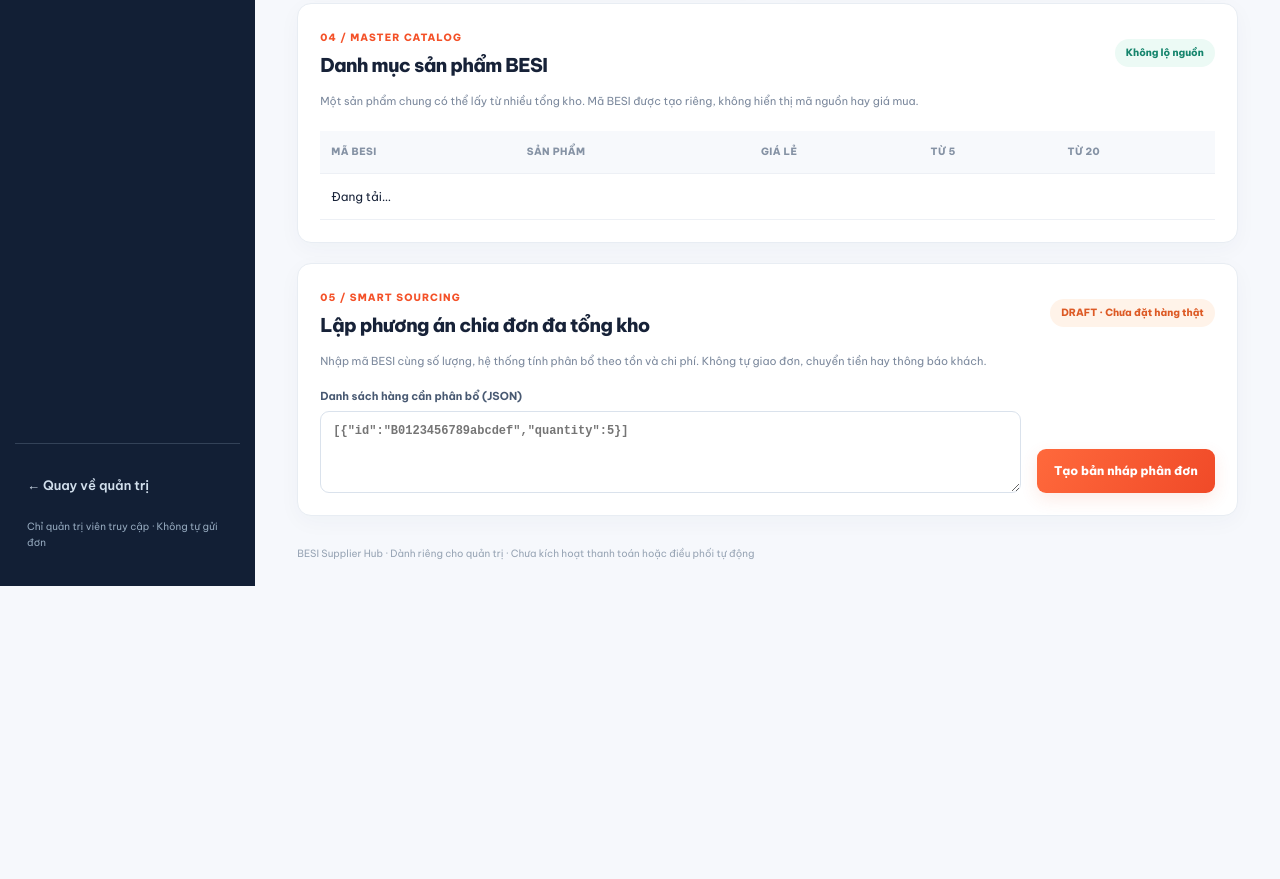
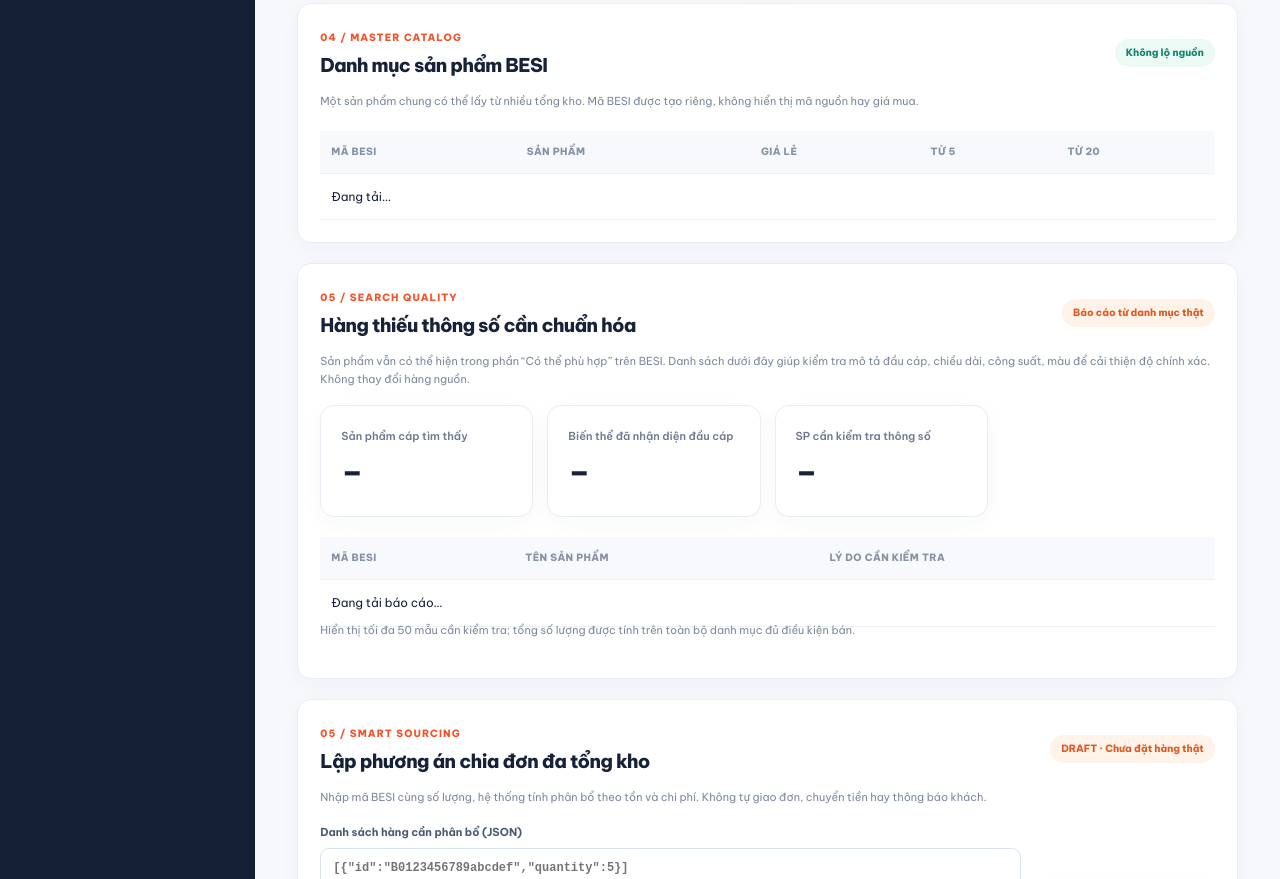
Before and after one commit to capquangfptminhlh/cnlg, a website: page public/admin-besi.html in a window 1280 px wide. Shown: the part 1357-2236 px from the top of the page. Before the commit the page ends 1943 px from the top, so only its background shows below. Drawn offline with Linux system fonts and the light colour scheme; no server answers.

Commit message:
feat(admin): add catalog specification coverage panel and review queue for incomplete product names

```diff
--- a/public/admin-besi.html
+++ b/public/admin-besi.html
@@ -20,6 +20,7 @@
     <a href="#feed"><span>⇣</span> Nhập bảng hàng</a>
     <a href="#catalog"><span>▤</span> Danh mục hợp nhất</a>
     <a href="#pricing"><span>％</span> Chính sách giá</a>
+    <a href="#specCoverage"><span>⌕</span> Kiểm tra thông số thiếu</a>
     <a href="#allocation"><span>↗</span> Phân đơn đa kho</a>
     <div class="aside-bottom"><a href="/admin.html">← Quay về quản trị</a><small>Chỉ quản trị viên truy cập · Không tự gửi đơn</small></div>
   </aside>
@@ -74,6 +75,17 @@
         <p class="hint">Một sản phẩm chung có thể lấy từ nhiều tổng kho. Mã BESI được tạo riêng, không hiển thị mã nguồn hay giá mua.</p>
         <div class="table-wrap"><table><thead><tr><th>Mã BESI</th><th>Sản phẩm</th><th>Giá lẻ</th><th>Từ 5</th><th>Từ 20</th></tr></thead><tbody id="catalogRows"><tr><td colspan="5">Đang tải…</td></tr></tbody></table></div>
       </section>
+      <section class="panel span2" id="specCoverage">
+        <div class="section-head"><div><small>05 / SEARCH QUALITY</small><h2>Hàng thiếu thông số cần chuẩn hóa</h2></div><span class="tag warning">Báo cáo từ danh mục thật</span></div>
+        <p class="hint">Sản phẩm vẫn có thể hiện trong phần “Có thể phù hợp” trên BESI. Danh sách dưới đây giúp kiểm tra mô tả đầu cáp, chiều dài, công suất, màu để cải thiện độ chính xác. Không thay đổi hàng nguồn.</p>
+        <div class="stats">
+          <div class="stat"><small>Sản phẩm cáp tìm thấy</small><strong id="specCableTotal">–</strong></div>
+          <div class="stat"><small>Biến thể đã nhận diện đầu cáp</small><strong id="specIndexedTotal">–</strong></div>
+          <div class="stat"><small>SP cần kiểm tra thông số</small><strong id="specCoverageCount">–</strong></div>
+        </div>
+        <div class="table-wrap"><table><thead><tr><th>Mã BESI</th><th>Tên sản phẩm</th><th>Lý do cần kiểm tra</th></tr></thead><tbody id="specCoverageRows"><tr><td colspan="3">Đang tải báo cáo…</td></tr></tbody></table></div>
+        <p class="hint">Hiển thị tối đa 50 mẫu cần kiểm tra; tổng số lượng được tính trên toàn bộ danh mục đủ điều kiện bán.</p>
+      </section>
       <section class="panel span2" id="allocation">
         <div class="section-head"><div><small>05 / SMART SOURCING</small><h2>Lập phương án chia đơn đa tổng kho</h2></div><span class="tag warning">DRAFT · Chưa đặt hàng thật</span></div>
         <p class="hint">Nhập mã BESI cùng số lượng, hệ thống tính phân bổ theo tồn và chi phí. Không tự giao đơn, chuyển tiền hay thông báo khách.</p>
```
